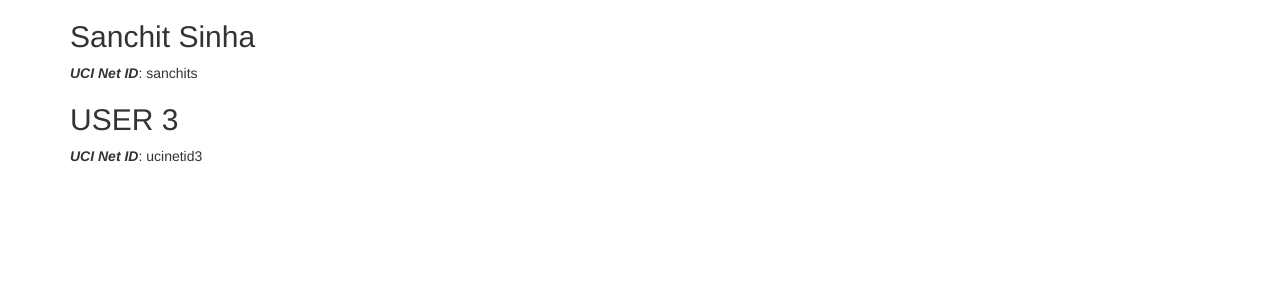
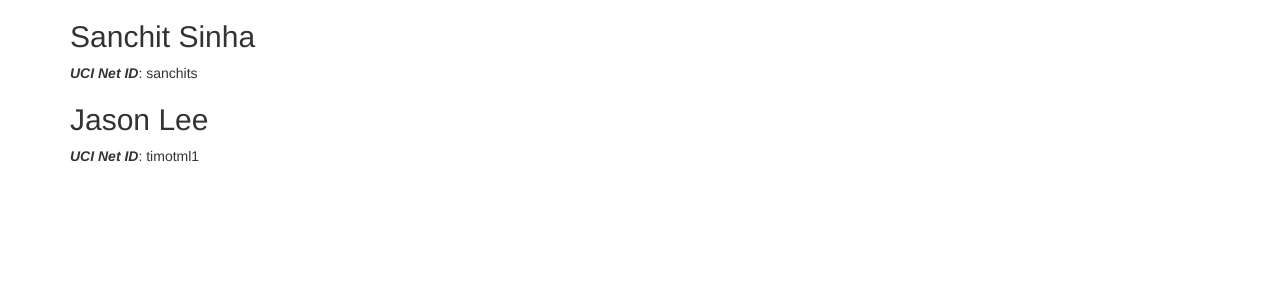
Before and after one commit to rama1997/GiveUsAnA, a Jekyll site: the page built from docs/team.md, in a window 1280 px wide. Shown: the part 296-595 px from the top of the page. Built offline with Jekyll 4.4.1, drawn with Linux system fonts in a browser that asks for light colours.

Commit message:
Update team.md

```diff
--- a/docs/team.md
+++ b/docs/team.md
@@ -12,5 +12,5 @@ title:  Team
 ## Sanchit Sinha
 ***UCI Net ID***: sanchits
 
-## USER 3
-***UCI Net ID***: ucinetid3
+## Jason Lee
+***UCI Net ID***: timotml1
```
